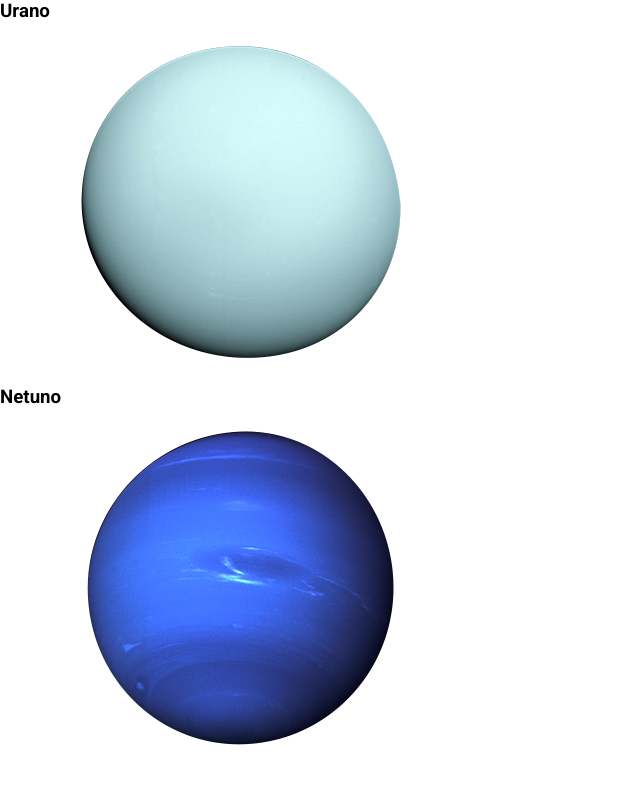
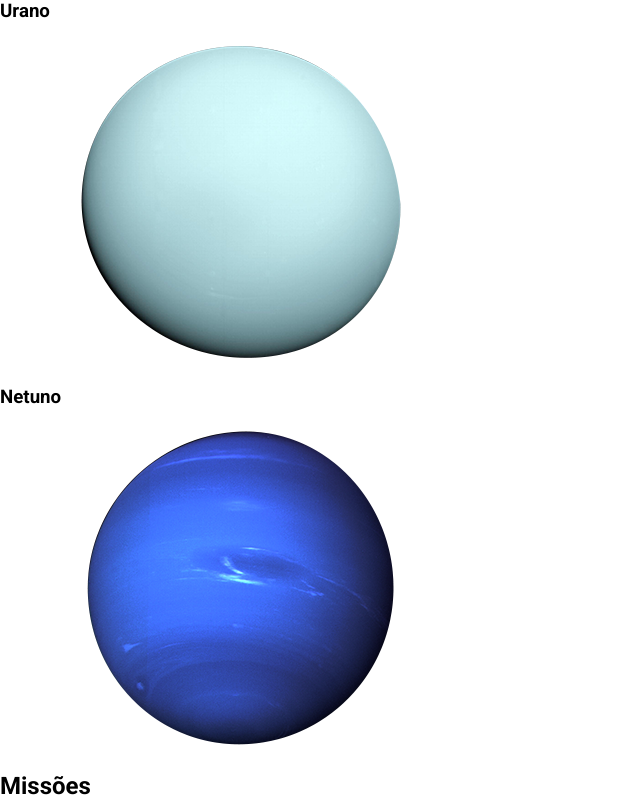
Before and after one commit to Grazziano/solar-system, a React (Vite) app: page / in a window 1280 px wide. Shown: the part 2424-3224 px from the top of the page, without its empty margins (0-640 px from the left). Before the commit the page ends 3196 px from the top, so only its background shows below. Built offline with nearby package versions, Linux system fonts and the light colour scheme.

Commit message:
Creating Missions Component

```diff
--- a/src/App.tsx
+++ b/src/App.tsx
@@ -1,5 +1,6 @@
 import { ThemeProvider } from 'styled-components';
 import Header from './components/Header';
+import Missions from './components/Missions';
 import SolarSystem from './components/SolarSystem';
 import GlobalStyles from './styles/GlobalStyles';
 import dark from './styles/themes/dark';
@@ -10,6 +11,7 @@ function App() {
       <GlobalStyles />
       <Header title="Sistema Solar" />
       <SolarSystem />
+      <Missions />
     </ThemeProvider>
   );
 }
--- /dev/null
+++ b/src/components/Missions/index.tsx
@@ -0,0 +1,13 @@
+import React from 'react';
+import Title from '../Title';
+import { Container } from './styles';
+
+function Missions() {
+  return (
+    <Container>
+      <Title headline="Missões" />
+    </Container>
+  );
+}
+
+export default Missions;
--- /dev/null
+++ b/src/components/Missions/styles.ts
@@ -0,0 +1,3 @@
+import styled from 'styled-components';
+
+export const Container = styled.div``;
```
